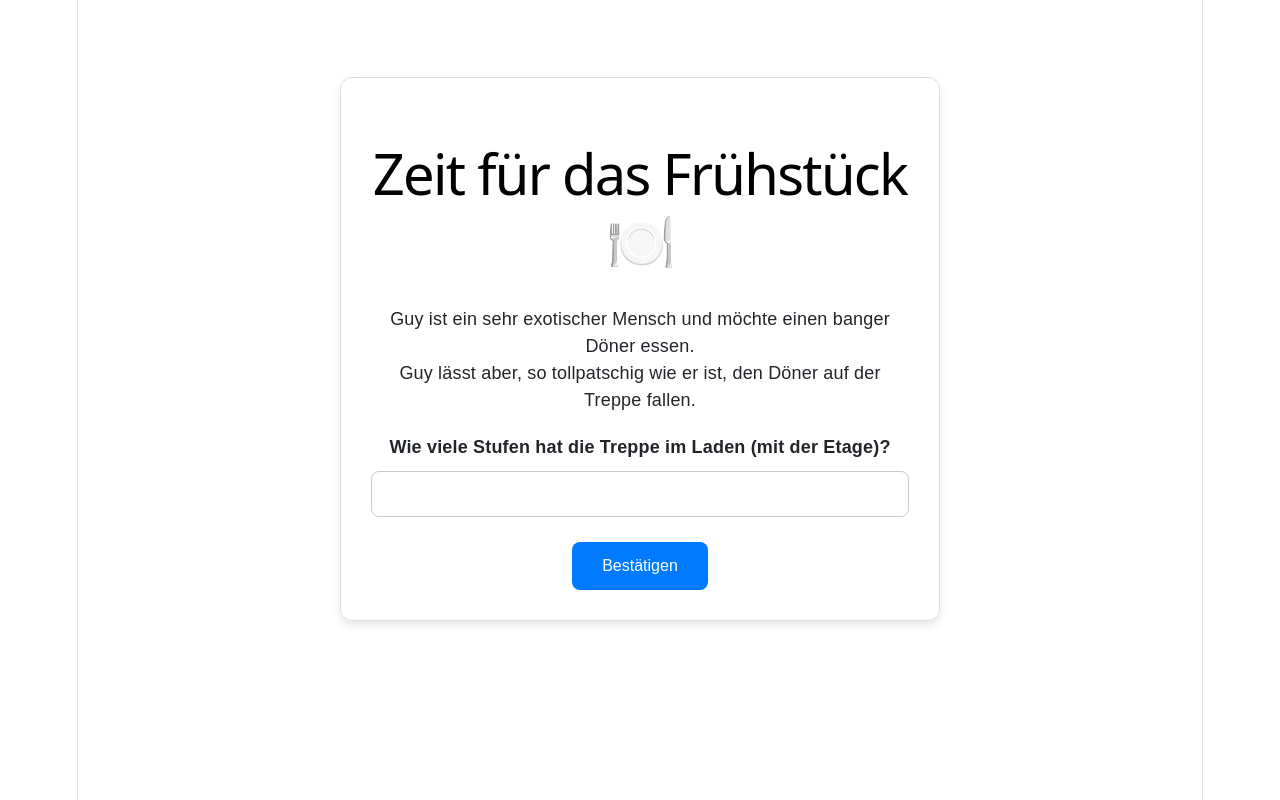
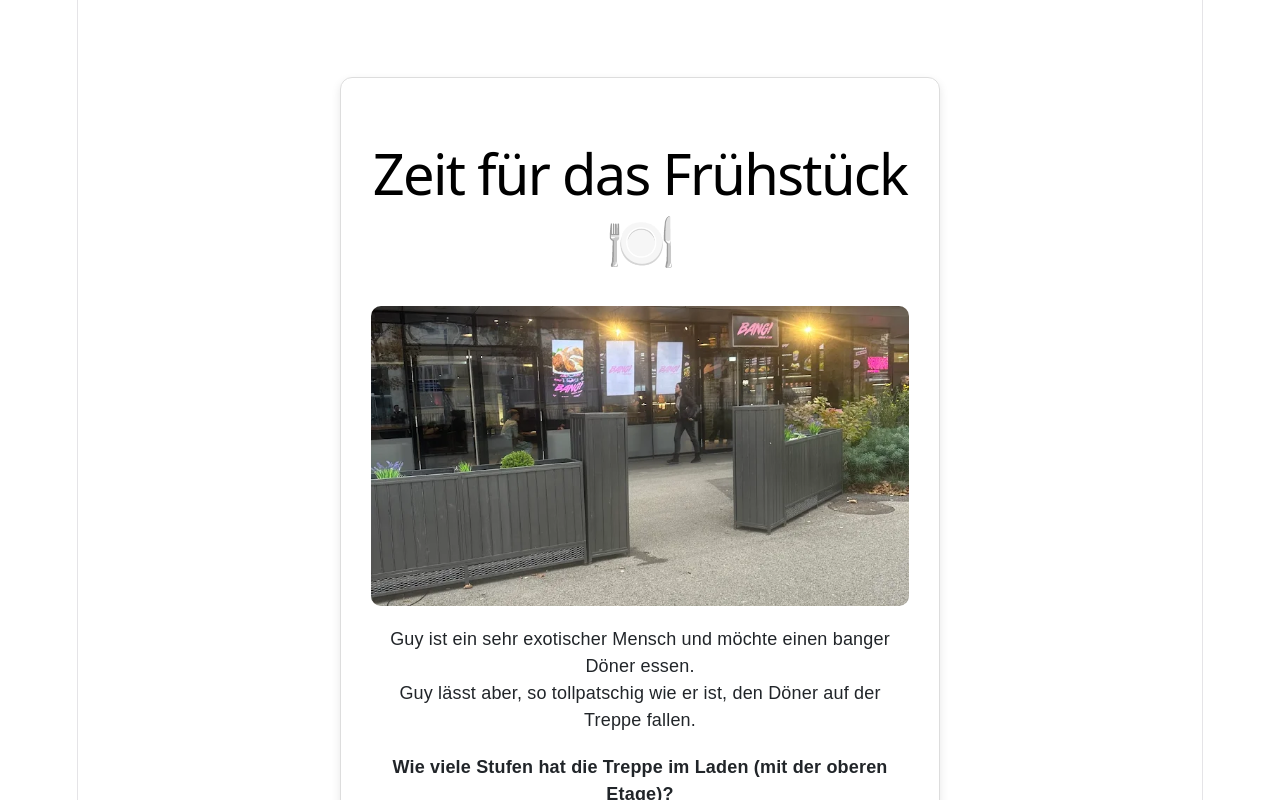
Before and after one commit to GuyNeeman/FoxTrailBBW, a React (Vite) app: page /FoxTrailBBW/posten1 in a window 1280 px wide. Shown: the top 800 px of the page. Built offline with nearby package versions, Linux system fonts and the light colour scheme.

Commit message:
fix posten 1

```diff
--- a/src/posten/Posten1.jsx
+++ b/src/posten/Posten1.jsx
@@ -1,5 +1,6 @@
 import { useState } from "react";
 import { useNavigate } from "react-router-dom";
+import posten1 from "../assets/posten1.webp"
 
 export default function Posten1() {
     const [stufen, setStufen] = useState("");
@@ -28,6 +29,19 @@ export default function Posten1() {
         >
             <h1 style={{ color: "black" }}>Zeit für das Frühstück 🍽️</h1>
 
+            {/* Bild einfügen */}
+            <img
+                src={posten1}
+                alt="Posten 1"
+                style={{
+                    width: "100%",
+                    maxHeight: "300px",
+                    objectFit: "cover",
+                    borderRadius: "10px",
+                    marginBottom: "20px",
+                }}
+            />
+
             <p>
                 Guy ist ein sehr exotischer Mensch und möchte einen banger Döner
                 essen.
@@ -40,7 +54,7 @@ export default function Posten1() {
 
             <label style={{ display: "block", marginTop: "20px" }}>
                 <strong>
-                    Wie viele Stufen hat die Treppe im Laden (mit der Etage)?
+                    Wie viele Stufen hat die Treppe im Laden (mit der oberen Etage)?
                 </strong>
 
                 <input
--- /dev/null
+++ b/src/posten/Posten5.jsx
@@ -0,0 +1,3 @@
+export default function Posten3() {
+
+}
```
Also changed, not shown: src/assets/posten1.webp (added).
